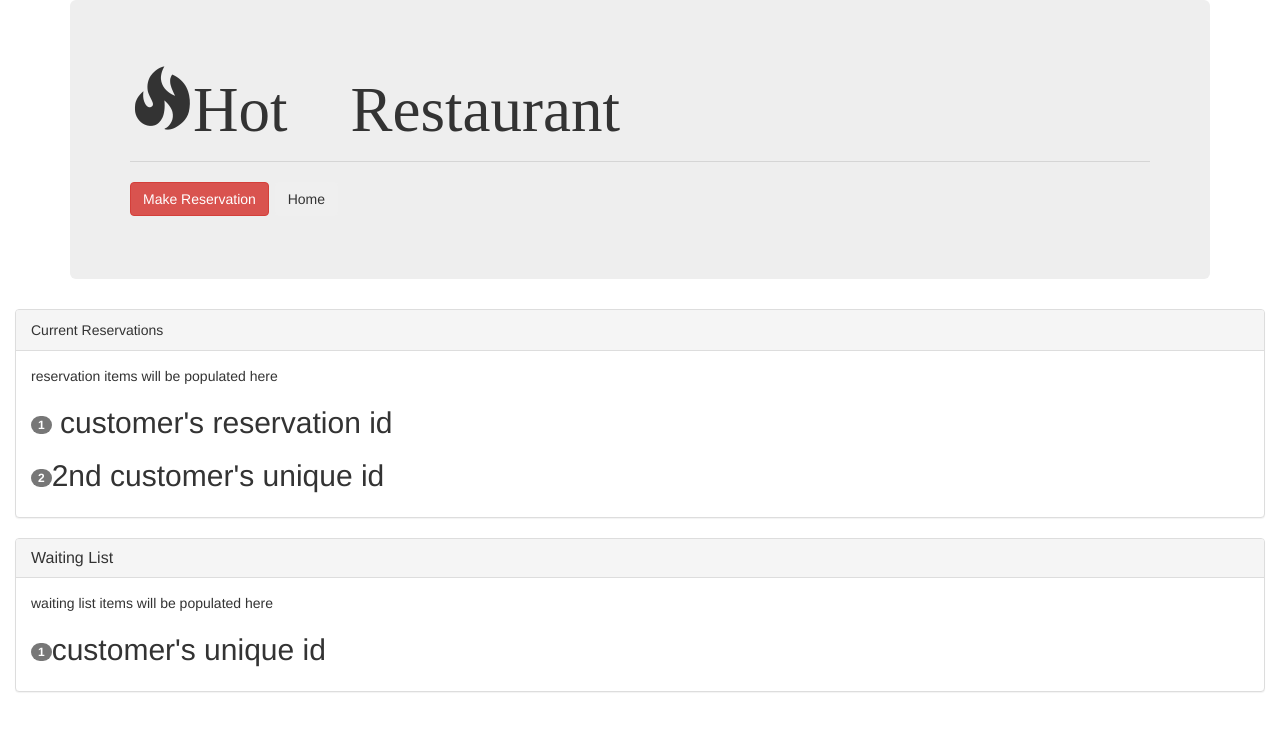
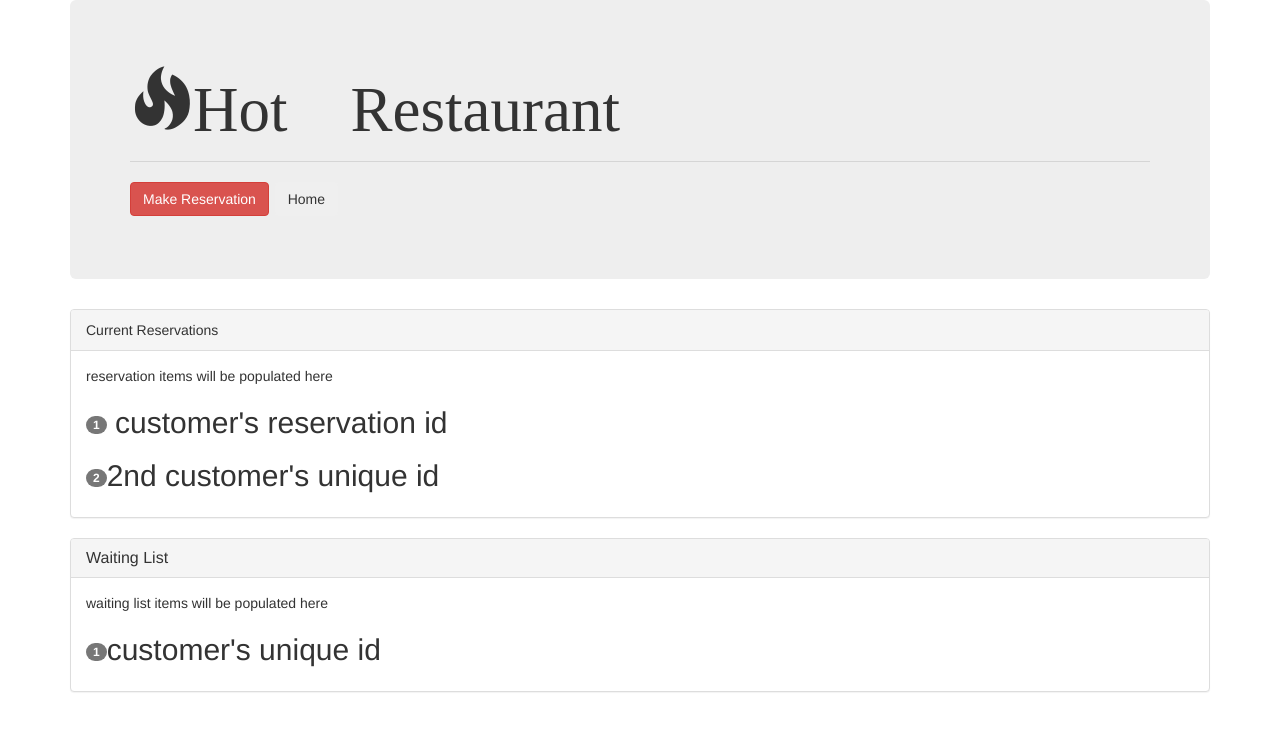
Before and after one commit to royhhwang/HotRestaurant, a plain HTML site: page tables.html in a window 1280 px wide. Drawn offline with nearby package versions, Linux system fonts and the light colour scheme.

Commit message:
fixed the layout

```diff
--- a/tables.html
+++ b/tables.html
@@ -21,8 +21,9 @@
             <button type="button" class="btn btn-light" id="home-btn">Home</button>
           </p>
         </div>
-      </div>
-  <div class="container table">
+
+        <div class="row">
+            <div class="col-lg-12">
                <div class="panel panel-default ">
                    <div class="panel-heading ">Current Reservations</div>
                    <div class="panel-body reservation">
@@ -43,6 +44,11 @@
                    </div>
                  </div>
             </div>
+          </div>
+      </div>
+
+
+
   <script type="text/javascript" src="https://ajax.googleapis.com/ajax/libs/jquery/3.2.1/jquery.min.js"></script>
   <script type="text/javascript">
     jQuery(function ($) {
```
Lines whose indentation alone changed are shown as unchanged.
